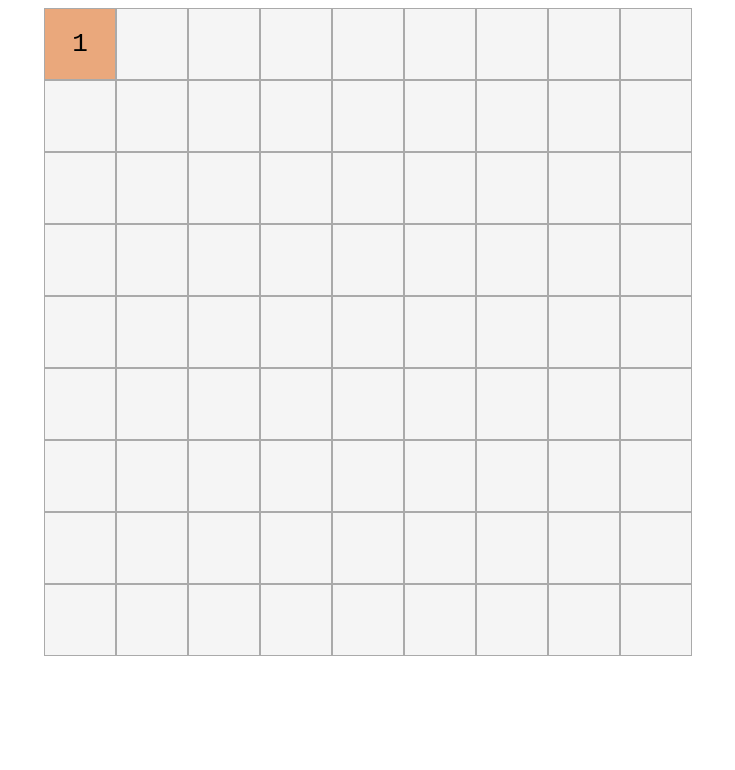
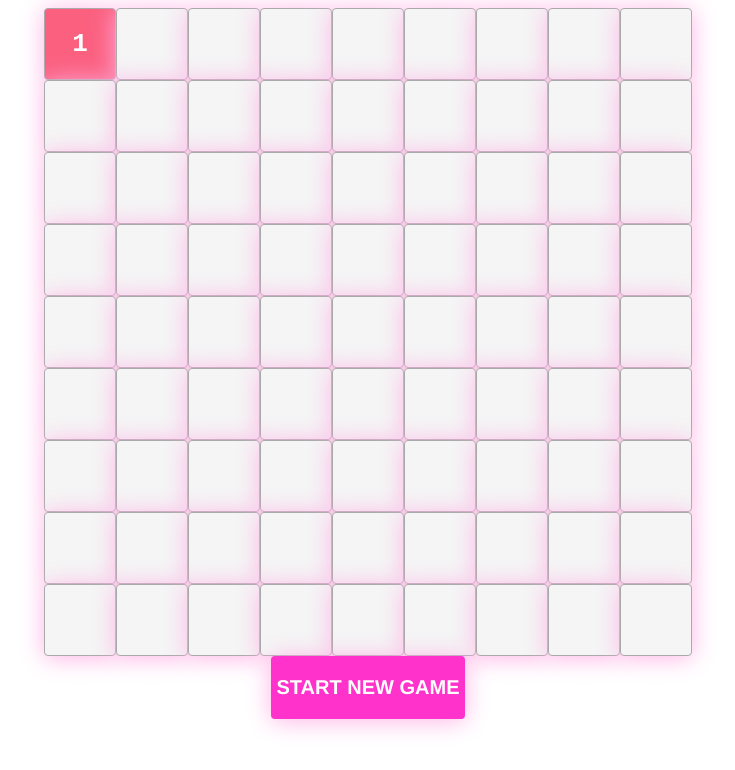
Before and after one commit to fonzie42/minesweeper, a plain HTML site: page index.html in a window 1280 px wide. Both pictures are taken after a click on the element 352 px from the left and 44 px from the top of the page. Shown: the whole page, without its empty margins (272-1007 px from the left). Drawn offline with Linux system fonts and the light colour scheme.

Commit message:
included new button to restart the game, se well a gameover functionality

```diff
--- a/css/style.css
+++ b/css/style.css
@@ -1,9 +1,153 @@
+
+.confetti-button {
+
+  margin: auto;
+  padding: .3em;
+  padding-top: 2.5vh;
+  padding-bottom: 2.5vh;
+  text-transform: uppercase;
+  font-weight: bold;
+  font-family: 'Helvetica', 'Arial', sans-serif;
+
+  font-size: 2.5vh;
+  -webkit-appearance: none;
+  appearance: none;
+  background-color: #ff33cc;
+  color: #fff;
+  border-radius: 4px;
+  border: none;
+  cursor: pointer;
+  position: relative;
+  transition: transform ease-in 0.1s, box-shadow ease-in 0.25s;
+  box-shadow: 0 2px 25px #ffb3e6;
+}
+
+.confetti-button:focus { outline: 0; }
+
+.confetti-button:before, .confetti-button:after {
+  position: absolute;
+  content: '';
+  display: block;
+  width: 140%;
+  height: 100%;
+  left: -20%;
+  z-index: -1000;
+  transition: all ease-in-out 0.5s;
+  background-repeat: no-repeat;
+}
+
+.confetti-button:before {
+  display: none;
+  top: -75%;
+  background-image: radial-gradient(circle, #ffccf2 20%, transparent 20%), radial-gradient(circle, transparent 20%, #ffccf2 20%, transparent 30%), radial-gradient(circle, #ffccf2 20%, transparent 20%), radial-gradient(circle, #ffccf2 20%, transparent 20%), radial-gradient(circle, transparent 10%, #ffccf2 15%, transparent 20%), radial-gradient(circle, #ffccf2 20%, transparent 20%), radial-gradient(circle, #ffccf2 20%, transparent 20%), radial-gradient(circle, #ffccf2 20%, transparent 20%), radial-gradient(circle, #ffccf2 20%, transparent 20%);
+  background-size: 10% 10%, 20% 20%, 15% 15%, 20% 20%, 18% 18%, 10% 10%, 15% 15%, 10% 10%, 18% 18%;
+}
+
+.confetti-button:after {
+  display: none;
+  bottom: -75%;
+  background-image: radial-gradient(circle, #ff66d9 20%, transparent 20%), radial-gradient(circle, #ff66d9 20%, transparent 20%), radial-gradient(circle, transparent 10%, #ff66d9 15%, transparent 20%), radial-gradient(circle, #ff66d9 20%, transparent 20%), radial-gradient(circle, #ff66d9 20%, transparent 20%), radial-gradient(circle, #ff66d9 20%, transparent 20%), radial-gradient(circle, #ff66d9 20%, transparent 20%);
+  background-size: 15% 15%, 20% 20%, 18% 18%, 20% 20%, 15% 15%, 10% 10%, 20% 20%;
+}
+
+.confetti-button:active {
+  transform: scale(0.9);
+  background-color: #990073;
+  box-shadow: 0 2px 25px #ffb3e6;
+}
+
+.confetti-button.animate:before {
+  display: block;
+  animation: topBubbles ease-in-out 0.75s forwards;
+}
+
+.confetti-button.animate:after {
+  display: block;
+  animation: bottomBubbles ease-in-out 0.75s forwards;
+}
+
+ @keyframes
+    topBubbles {
+        0% {
+            background-position: 5% 90%, 10% 90%, 10% 90%, 15% 90%, 25% 90%, 25% 90%, 40% 90%, 55% 90%, 70% 90%;
+        }
+        50% {
+            background-position: 0% 80%, 0% 20%, 10% 40%, 20% 0%, 30% 30%, 22% 50%, 50% 50%, 65% 20%, 90% 30%;
+        }
+        100% {
+            background-position: 0% 70%, 0% 10%, 10% 30%, 20% -10%, 30% 20%, 22% 40%, 50% 40%, 65% 10%, 90% 20%;
+            background-size: 0% 0%, 0% 0%, 0% 0%, 0% 0%, 0% 0%, 0% 0%;
+        }
+    }
+
+@keyframes
+    bottomBubbles {
+        0% {
+            background-position: 10% -10%, 30% 10%, 55% -10%, 70% -10%, 85% -10%, 70% -10%, 70% 0%;
+        }
+        50% {
+            background-position: 0% 80%, 20% 80%, 45% 60%, 60% 100%, 75% 70%, 95% 60%, 105% 0%;
+        }
+        100% {
+             background-position: 0% 90%, 20% 90%, 45% 70%, 60% 110%, 75% 80%, 95% 70%, 110% 10%;
+             background-size: 0% 0%, 0% 0%, 0% 0%, 0% 0%, 0% 0%, 0% 0%;
+        }
+    }
+
+.confetti-button.selected{
+  height : 75%;
+  width  : 90%;
+  font-size: 3vh;
+  margin: auto;
+  transition         : height .2s, width .2s, font-size .2s;
+  -webkit-transition : height .2s, width .2s, font-size .2s;
+  -moz-transition    : height .2s, width .2s, font-size .2s;
+  -ms-animation      : height .2s, width .2s, font-size .2s;
+}
+
+
+.pulsingButton{
+    -webkit-animation : pulse 1.25s infinite cubic-bezier(0.66, 0, 0, 1);
+    -moz-animation    : pulse 1.25s infinite cubic-bezier(0.66, 0, 0, 1);
+    -ms-animation     : pulse 1.25s infinite cubic-bezier(0.66, 0, 0, 1);
+    animation         : pulse 1.25s infinite cubic-bezier(0.66, 0, 0, 1);
+}
+
+@-webkit-keyframes  pulse {to {box-shadow: 0 0 0 65px rgba(0, 0, 0, 0);}}
+@-moz-keyframes     pulse {to {box-shadow: 0 0 0 65px rgba(0, 0, 0, 0);}}
+@-ms-keyframes      pulse {to {box-shadow: 0 0 0 65px rgba(0, 0, 0, 0);}}
+@keyframes          pulse {to {box-shadow: 0 0 0 65px rgba(0, 0, 0, 0);}}
+
+
+
+
+
+
+
+
+
+
+
+
+
+
+
+
+
+body{
+	display: flex;
+	justify-content: center;
+	flex-direction: column;
+}
+
+
+
 .gameSpace{
 	display: flex;
 	justify-content: center;
 }
 
-.board{
+.gameSpace__board{
 	display: flex;
 	flex-wrap: wrap;
 	margin: 0;
@@ -31,11 +175,11 @@
 }
 
 .field--safe{
-	background-color: #87cdca;
+	background-color: #FBAED2;
 }
 
 .field--safeNumber{
-	background-color: #eaa87c;
+	background-color: #fb607f;
 }
 
 .field__image{
@@ -58,7 +202,7 @@
 	}
 
 
-	.board{
+	.gameSpace__board{
 		height: 81vh;
 		width: 81vh;
 	}
@@ -70,7 +214,7 @@
 		width: 9vw;
 	}
 
-	.board{
+	.gameSpace__board{
 		height: 81vw;
 		width: 81vw;
 	}
--- a/index.html
+++ b/index.html
@@ -8,12 +8,11 @@
   </head>
 
   <body>
-    <div class="gameSpace">
-      <div id="gameBoard" class="board">
+    <div class="gameSpace" id="gameSpace">
 
-      </div>
     </div>
 
+    <button type="button" id="newGame" onclick="newGame()" class="confetti-button">Start New Game</button>
     <script  src="js/game.js"></script>
   </body>
 </html>
--- a/js/game.js
+++ b/js/game.js
@@ -1,6 +1,6 @@
 
 const GAME_IDS = {
-	BOARD: "gameBoard"
+	BOARD: "gameSpace"
 }
 
 const GAME_CLASSES = {
@@ -12,7 +12,9 @@ const GAME_CLASSES = {
 		NEAR:"field--nearMine",
 		CONTENT: "field__content",
 		IMAGE: "field__image"
-	}
+	},
+
+	BOARD: "gameSpace__board"
 };
 
 const GAME_PATHS = {
@@ -136,27 +138,17 @@ class Field {
 
 	safeField(){
 		let style = this.getMinesAround() == 0 ? GAME_CLASSES.MINE.SAFE : GAME_CLASSES.MINE.NUMBER_SAFE;
-		this.addStyle(this.getDOM(), style);
+		addStyle(this.getDOM(), style);
 	}
 
 	minedField(){
-		this.addStyle(this.getDOM(), GAME_CLASSES.MINE.EXPLODED);
-		// engGame();
-	}
-
-	addStyle(element, style){
-
-		element.classList.add(style);
-	}
-
-	changeStyle(element, newClass){
-
-		element.classList.toggle(newClass);
+		addStyle(this.getDOM(), GAME_CLASSES.MINE.EXPLODED);
 	}
 
 	createDOMElement(){
 		let field = document.createElement("div");
 		field.classList.add(GAME_CLASSES.MINE.DEFAULT);
+		field.classList.add("confetti-button");
 		field.addEventListener('click', this.explode);
 		field.addEventListener('contextmenu', this.setFlag.bind(this), false);
 
@@ -209,6 +201,7 @@ class Field {
 
 class Board {
 	constructor (boardProperties){
+		this.DOMGameBoard = this.createDOMGameSpace();
 		this.minedFields = [];
 		this.fieldCells = this.createFields();
 		this.fieldCells = this.mineFields(this.fieldCells);
@@ -229,13 +222,25 @@ class Board {
 		}
 	}
 
+	getDOMBoard(){
+		return this.DOMGameBoard;
+	}
+
 	pushMinedField(field){
 		this.minedFields.push(field);
 	}
 
+	createDOMGameSpace(){
+		let main = document.getElementById(GAME_IDS.BOARD);
+		let gameBoard = document.createElement("div");
+		addStyle(gameBoard, GAME_CLASSES.BOARD);
+		main.appendChild(gameBoard);
+		return gameBoard;
+	}
+
 	createFields(size){
 		let cells = [];
-		let domBoard = document.getElementById(GAME_IDS.BOARD);
+		let domBoard = this.getDOMBoard();
 
 		for (let y=0; y < GAME_PROPERTIES.STANDARD.Y_LIMIT; y++){
 			cells.push([]);
@@ -354,8 +359,12 @@ class Game {
 		this.endGame();
 	}
 
+	clearDOMBoard(){
+		let board = this.getGameBoard();
+		board.getDOMBoard().remove();
+	}
+
 	endGame(){
-		console.log("game over");
 		let board = this.getGameBoard();
 		let mines = board.minedFields;
 		for (let i = 0; i < 9; i++){
@@ -363,8 +372,61 @@ class Game {
 			currentGame.board.fieldCells[i][j].revealField();
 			}
 		}
+
+		var classname = document.getElementById("newGame");
+		changeStyle(classname, "pulsingButton");
 	}
 
 }
 
-let currentGame = new Game();
+function addStyle(element, style){
+
+	element.classList.add(style);
+}
+
+function changeStyle(element, newClass){
+
+	element.classList.toggle(newClass);
+}
+
+function newGame(){
+	currentGame.clearDOMBoard();
+	currentGame = new Game();
+	updateButtonStyle();
+}
+
+
+function updateButtonStyle(){
+	var classname = document.getElementsByClassName("confetti-button");
+
+		    for (var i = 0; i < classname.length; i++) {
+		    	if (classname[i].classList.contains("pulsingButton")){
+		      changeStyle(classname[i], "pulsingButton");
+
+		    	}
+		    }
+}
+
+
+let currentGame;
+(function initGame(){
+	currentGame = new Game();
+	var classname = document.getElementsByClassName("confetti-button");
+
+	var animateButton = function(e) {
+
+        e.preventDefault;
+        //reset animation
+        e.target.classList.remove('animate');
+
+        e.target.classList.add('animate');
+        setTimeout(function(){
+        e.target.classList.remove('animate');
+        },300);
+    };
+
+    for (var i = 0; i < classname.length; i++) {
+      classname[i].addEventListener('click', animateButton, false);
+    }
+
+}());
```
